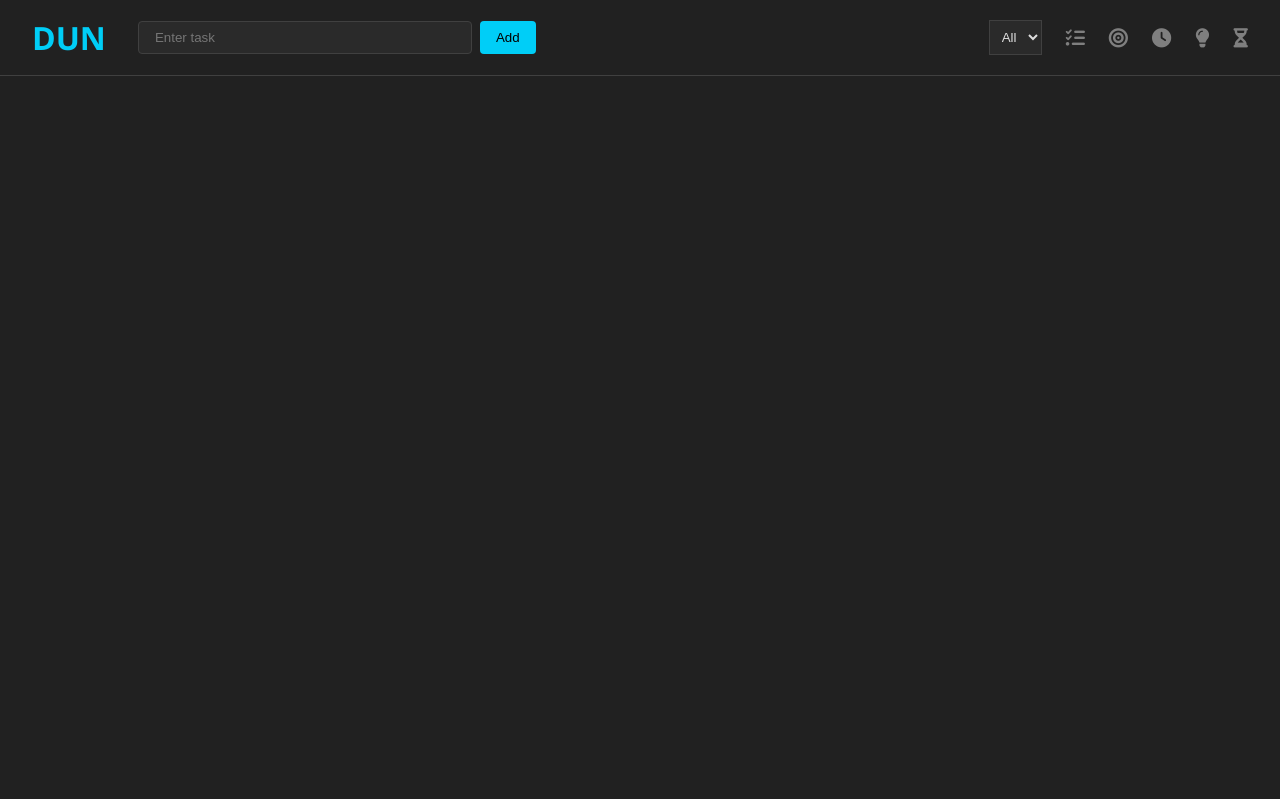
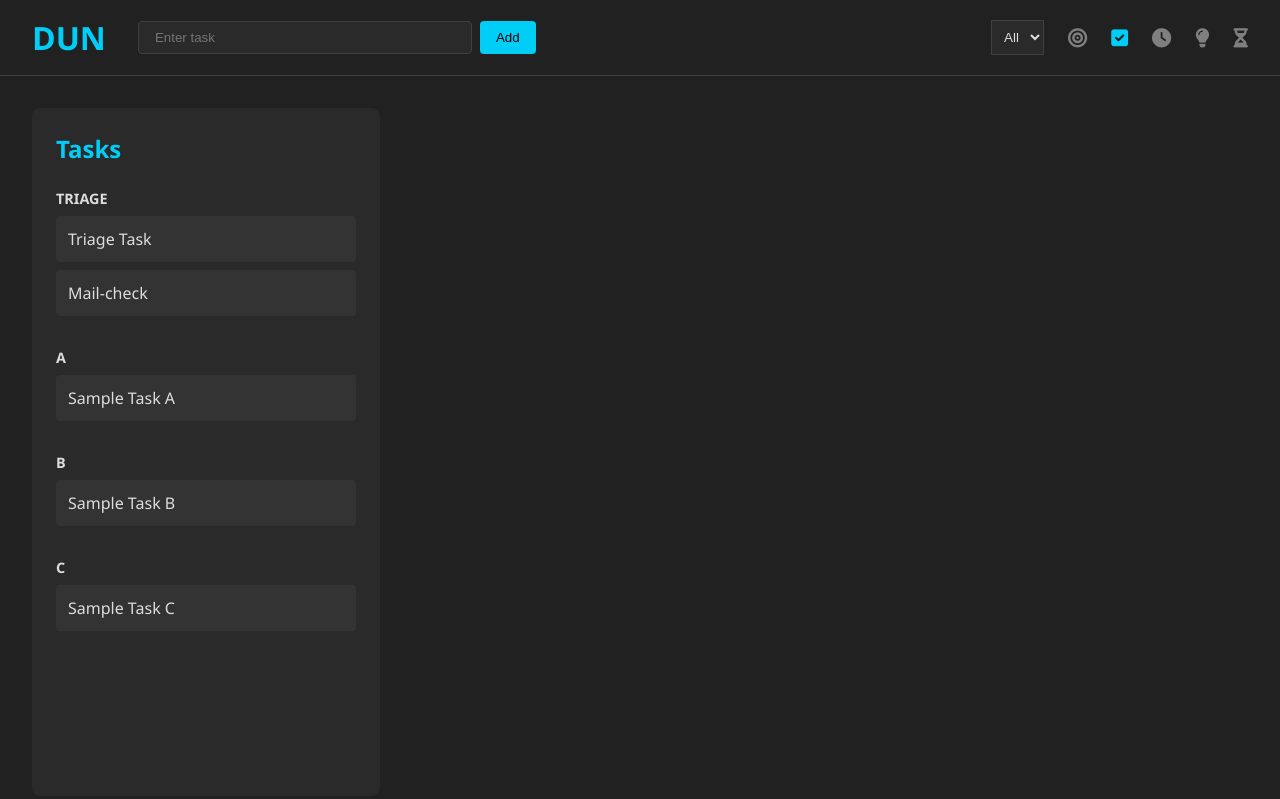
Before and after one commit to spctmtraveler/DUN3-by-DeepSeek, a plain HTML site: page index.html in a window 1280 px wide. Drawn offline with Linux system fonts and the light colour scheme.

Commit message:
Assistant checkpoint: Update panel ordering and visibility
Assistant generated file changes:
- index.html: Reorder panels and update panel icons
Reorder panels and update panel icons
- script.js: Remove tasks panel auto-toggle

---

User prompt:

Follow these changes;

```diff
--- a/index.html
+++ b/index.html
@@ -1,4 +1,3 @@
-
 <!DOCTYPE html>
 <html>
 <head>
@@ -22,8 +21,8 @@
                 <option>All</option>
             </select>
             <div class="panel-toggles">
-                <i class="fas fa-tasks active" data-panel="tasks-panel"></i>
                 <i class="fas fa-bullseye" data-panel="priority-panel"></i>
+                <i class="fas fa-check-square active" data-panel="tasks-panel"></i>
                 <i class="fas fa-clock" data-panel="hours-panel"></i>
                 <i class="fas fa-lightbulb" data-panel="reflect-panel"></i>
                 <i class="fas fa-hourglass" data-panel="minutes-panel"></i>
--- a/script.js
+++ b/script.js
@@ -103,5 +103,4 @@ document.querySelectorAll('.panel-toggles i').forEach(icon => {
     });
 });
 
-// Initial activation of Tasks panel
-document.querySelector('[data-panel="tasks-panel"]').click();
+// Tasks panel is visible by default, no need for initial activation
```
